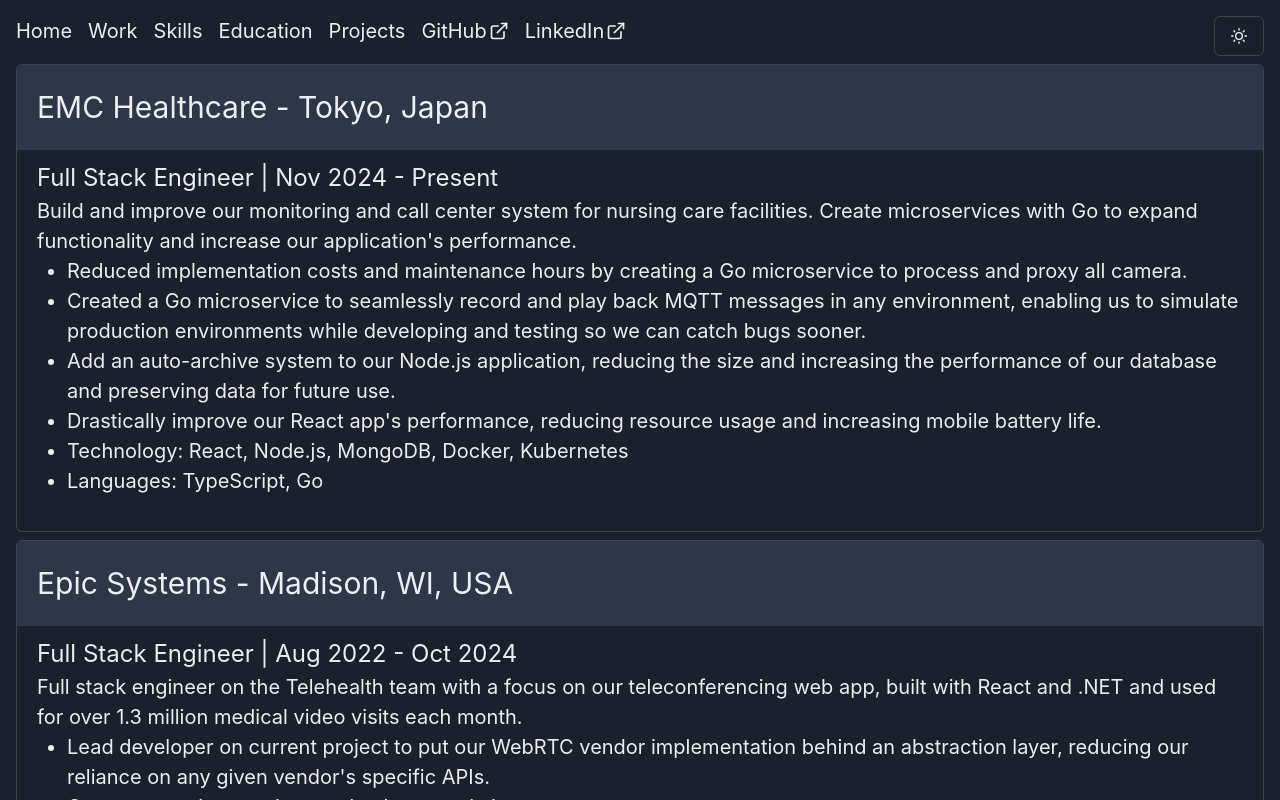
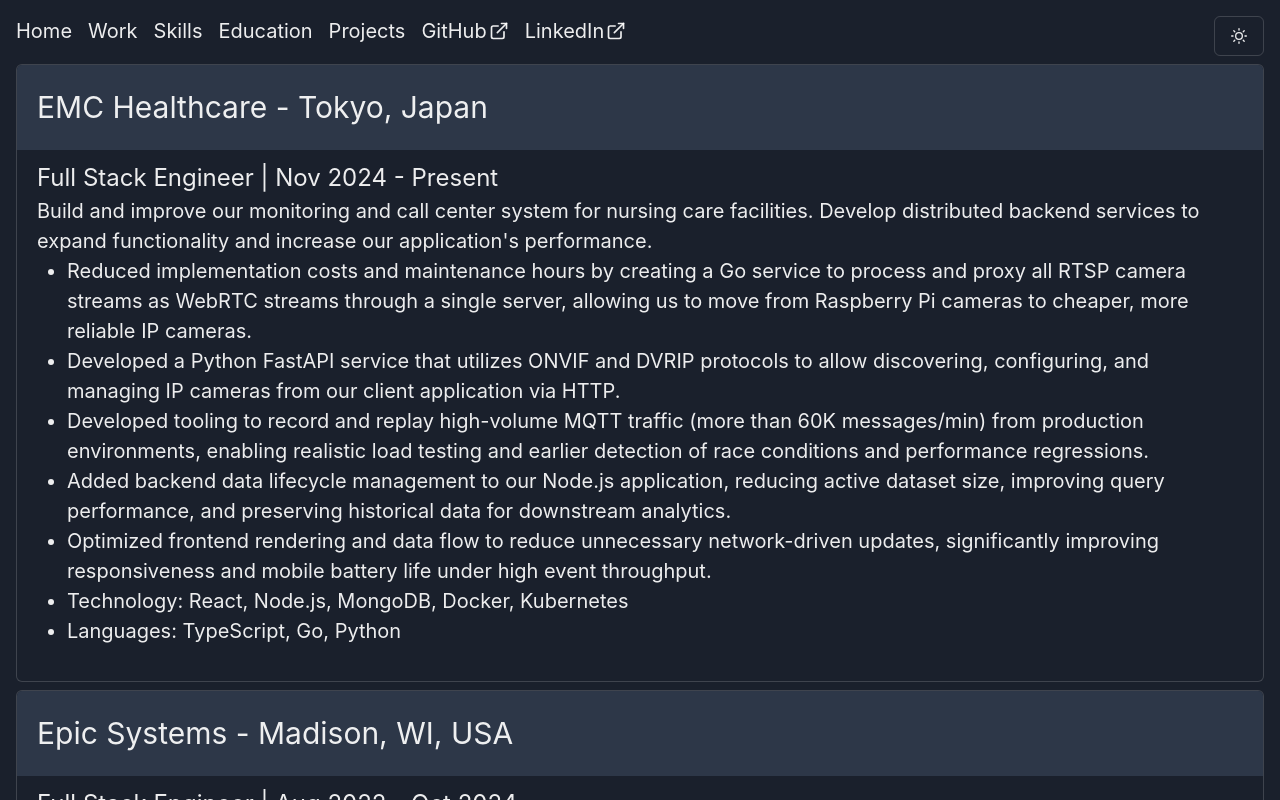
Before and after one commit to chanceoverberg/portfolio-site, a React (Create React App) app: page / in a window 1280 px wide. Both pictures are taken after a click on the link "Work". Shown: the top 800 px of the page. Built offline with nearby package versions, Linux system fonts and the light colour scheme.

Commit message:
update skills and work experience

```diff
--- a/src/components/Skills.tsx
+++ b/src/components/Skills.tsx
@@ -27,6 +27,7 @@
           <UnorderedList fontSize="xl" pl="10px" pb="15px">
             <ListItem>TypeScript</ListItem>
             <ListItem>Go</ListItem>
+            <ListItem>Python</ListItem>
             <ListItem>C#</ListItem>
             <ListItem>JavaScript</ListItem>
             <ListItem>Java</ListItem>
@@ -44,7 +45,6 @@
             <ListItem>Next.js</ListItem>
             <ListItem>Node.js</ListItem>
             <ListItem>.NET</ListItem>
-            <ListItem>React Native</ListItem>
           </UnorderedList>
         </CardBody>
       </Card>
@@ -71,6 +71,7 @@
             <ListItem>MongoDB (NoSQL)</ListItem>
             <ListItem>Azure CosmosDB (NoSQL)</ListItem>
             <ListItem>PlanetScale (MySQL)</ListItem>
+            <ListItem>Supabase (PostgreSQL)</ListItem>
             <ListItem>Prisma (TypeScript ORM)</ListItem>
           </UnorderedList>
         </CardBody>
--- a/src/components/Work.tsx
+++ b/src/components/Work.tsx
@@ -25,29 +25,37 @@
             <Text fontSize="2xl">Full Stack Engineer | Nov 2024 - Present</Text>
             <Text fontSize="xl">
               Build and improve our monitoring and call center system for nursing care facilities.
-              Create microservices with Go to expand functionality and increase our application's
-              performance.
+              Develop distributed backend services to expand functionality and increase our
+              application's performance.
             </Text>
             <UnorderedList fontSize="xl" pl="10px" pb="15px">
               <ListItem>
-                Reduced implementation costs and maintenance hours by creating a Go microservice to
-                process and proxy all camera.
+                Reduced implementation costs and maintenance hours by creating a Go service to
+                process and proxy all RTSP camera streams as WebRTC streams through a single server,
+                allowing us to move from Raspberry Pi cameras to cheaper, more reliable IP cameras.
               </ListItem>
               <ListItem>
-                Created a Go microservice to seamlessly record and play back MQTT messages in any
-                environment, enabling us to simulate production environments while developing and
-                testing so we can catch bugs sooner.
+                Developed a Python FastAPI service that utilizes ONVIF and DVRIP protocols to allow
+                discovering, configuring, and managing IP cameras from our client application via
+                HTTP.
               </ListItem>
               <ListItem>
-                Add an auto-archive system to our Node.js application, reducing the size and
-                increasing the performance of our database and preserving data for future use.
+                Developed tooling to record and replay high-volume MQTT traffic (more than 60K
+                messages/min) from production environments, enabling realistic load testing and
+                earlier detection of race conditions and performance regressions.
               </ListItem>
               <ListItem>
-                Drastically improve our React app's performance, reducing resource usage and
-                increasing mobile battery life.
+                Added backend data lifecycle management to our Node.js application, reducing active
+                dataset size, improving query performance, and preserving historical data for
+                downstream analytics.
+              </ListItem>
+              <ListItem>
+                Optimized frontend rendering and data flow to reduce unnecessary network-driven
+                updates, significantly improving responsiveness and mobile battery life under high
+                event throughput.
               </ListItem>
               <ListItem>Technology: React, Node.js, MongoDB, Docker, Kubernetes</ListItem>
-              <ListItem>Languages: TypeScript, Go</ListItem>
+              <ListItem>Languages: TypeScript, Go, Python</ListItem>
             </UnorderedList>
           </CardBody>
         </Card>
@@ -58,16 +66,21 @@
           <CardBody pt="10px">
             <Text fontSize="2xl">Full Stack Engineer | Aug 2022 - Oct 2024</Text>
             <Text fontSize="xl">
-              Full stack engineer on the Telehealth team with a focus on our teleconferencing web
-              app, built with React and .NET and used for over 1.3 million medical video visits each
-              month.
+              Design, write, and implement fixes and enhancements for our videoconferencing web app
+              and its services, built with .NET and React, and used for over 4 million medical video
+              visits each month.
             </Text>
             <UnorderedList fontSize="xl" pl="10px" pb="15px">
               <ListItem>
-                Lead developer on current project to put our WebRTC vendor implementation behind an
-                abstraction layer, reducing our reliance on any given vendor's specific APIs.
+                Overhauled our front and back end WebRTC API consumption code by creating an
+                abstraction layer, giving us the ability to swap WebRTC SDK vendors at any point,
+                increasing flexibility and reliability. Also improved the performance of our
+                application by 20%.
               </ListItem>
-              <ListItem>Create new microservices and enhance existing ones.</ListItem>
+              <ListItem>
+                Fully implement WebRTC SDKs and APIs and create our own REST APIs to interact with
+                them.
+              </ListItem>
               <ListItem>Develop fixes and enhancements for the front and back end.</ListItem>
               <ListItem>
                 Technology: React, Redux, .NET, Azure, CosmosDB, Docker, Kubernetes
```
